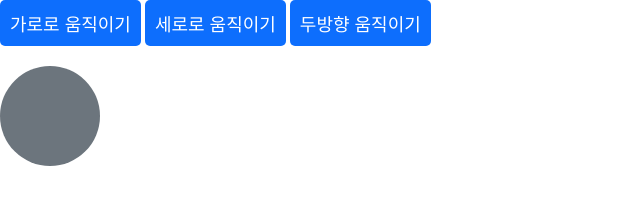
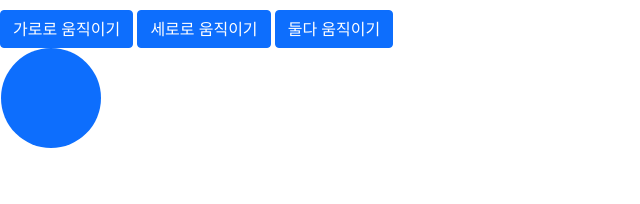
Before and after one commit to YouseungLee/circle_moving, a plain HTML site: page index.html in a window 1280 px wide. Shown: the whole page, without its empty margins (0-640 px from the left). Drawn offline with nearby package versions, Linux system fonts and the light colour scheme.

Commit message:
2022-06-23

```diff
--- a/index.html
+++ b/index.html
@@ -1,69 +1,57 @@
 <!DOCTYPE html>
-<html lang="en">
+<html lang="ko">
 <head>
     <meta charset="UTF-8">
-    <meta http-equiv="X-UA-Compatible" content="IE=edge">
-    <meta name="viewport" content="width=device-width, initial-scale=1.0">
     <title>Document</title>
+    <link href="https://cdn.jsdelivr.net/npm/bootstrap@5.0.2/dist/css/bootstrap.min.css" rel="stylesheet" integrity="sha384-EVSTQN3/azprG1Anm3QDgpJLIm9Nao0Yz1ztcQTwFspd3yD65VohhpuuCOmLASjC" crossorigin="anonymous">
     <style>
         * {
             margin: 0;
             padding: 0;
         }
         button {
-            cursor: pointer;
-            padding: 10px;
-            border: 0;
-            background-color: #0d6efd;
-            color: #fff;
-            border-radius: 5px;
-            font-size: 18px;
+            margin: 10px 0px 20px 00px;
+            padding: 10px 10px;
         }
-        #blank {
-            padding: 10px;
+        div {
+            padding: 20px;
         }
-        #circle {
+        div > span {
+            display: inline-block;
+            transition-duration: 5s;
+            transition-timing-function: linear;
+            transition-property: transform, top, left;
+            top: 6%;
+            left: 1px;
             position: absolute;
             padding: 50px;
-            background-color: #6c757d;
             border-radius: 50%;
-            display: inline-block;
-            transition-timing-function: linear;
-            transition: 5s
+            background-color: #0d6efd;
         }
-        button:hover~#circle {
-            transition: 1ms;
-            background-color: black;
+        button:nth-child(1):hover ~ div > span, button:nth-child(2):hover ~ div > span{
+            background-color: #0b5ed7;
         }
-        button#goX:active~#circle {
-            transition: 5s;
-            margin-left: 100%;
+        button:nth-child(1):active ~ div > span {
             transform: translate(-100px, 0px);
+            left: 99.9%;
         }
-        button#goY:active~#circle {
-            transition: 5s;
-            margin-top: 863px;
+        button:nth-child(2):active ~ div > span {
+            top: 99.9%;
             transform: translate(0px, -100px);
         }
-
-        button#goXY:active~#circle {
-            transition: 5s;
-            margin-left: 100%;
-            margin-top: 863px;
+        button:nth-child(3):active ~ div > span {
+            top: 99.9%;
+            left: 99.9%;
             transform: translate(-100px, -100px);
         }
-
     </style>
 </head>
 <body>
-    <div id="wrap">
-        <div>
-            <button id="goX">가로로 움직이기</button>
-            <button id="goY">세로로 움직이기</button>
-            <button id="goXY">두방향 움직이기</button>
-            <div id="blank"></div>
-            <span id="circle"></span>
-        </div>
+    <button type="button" class="btn btn-primary">가로로 움직이기</button>
+    <button type="button" class="btn btn-primary">세로로 움직이기</button>
+    <button type="button" class="btn btn-primary">둘다 움직이기</button>
+    <div>
+        <span></span>
     </div>
 </body>
 </html>
```
